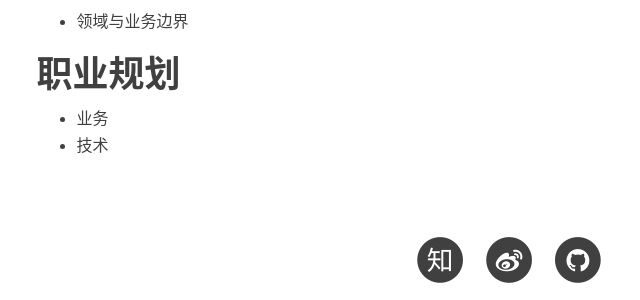
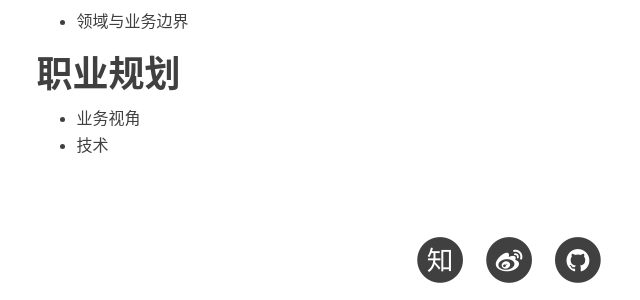
Before and after one commit to fxleyu/fxleyu.github.io, a Jekyll site: the page built from about.md, in a window 1280 px wide and 900 px high, scrolled down 3080 px. Shown: the part 442-742 px from the top of the window, without its empty margins (131-771 px from the left). Built offline with Jekyll 4.4.1, drawn with Linux system fonts in a browser that asks for light colours; nearby versions of some CDN libraries; comment, search, counter and statistics services are not loaded.

Commit message:
Update about.md

```diff
--- a/about.md
+++ b/about.md
@@ -105,5 +105,5 @@ Android 手机平台应用维护。依照时间顺序依次处理过 Email（SMT
 - 领域与业务边界
 
 # 职业规划
-- 业务
+- 业务视角
 - 技术
```
